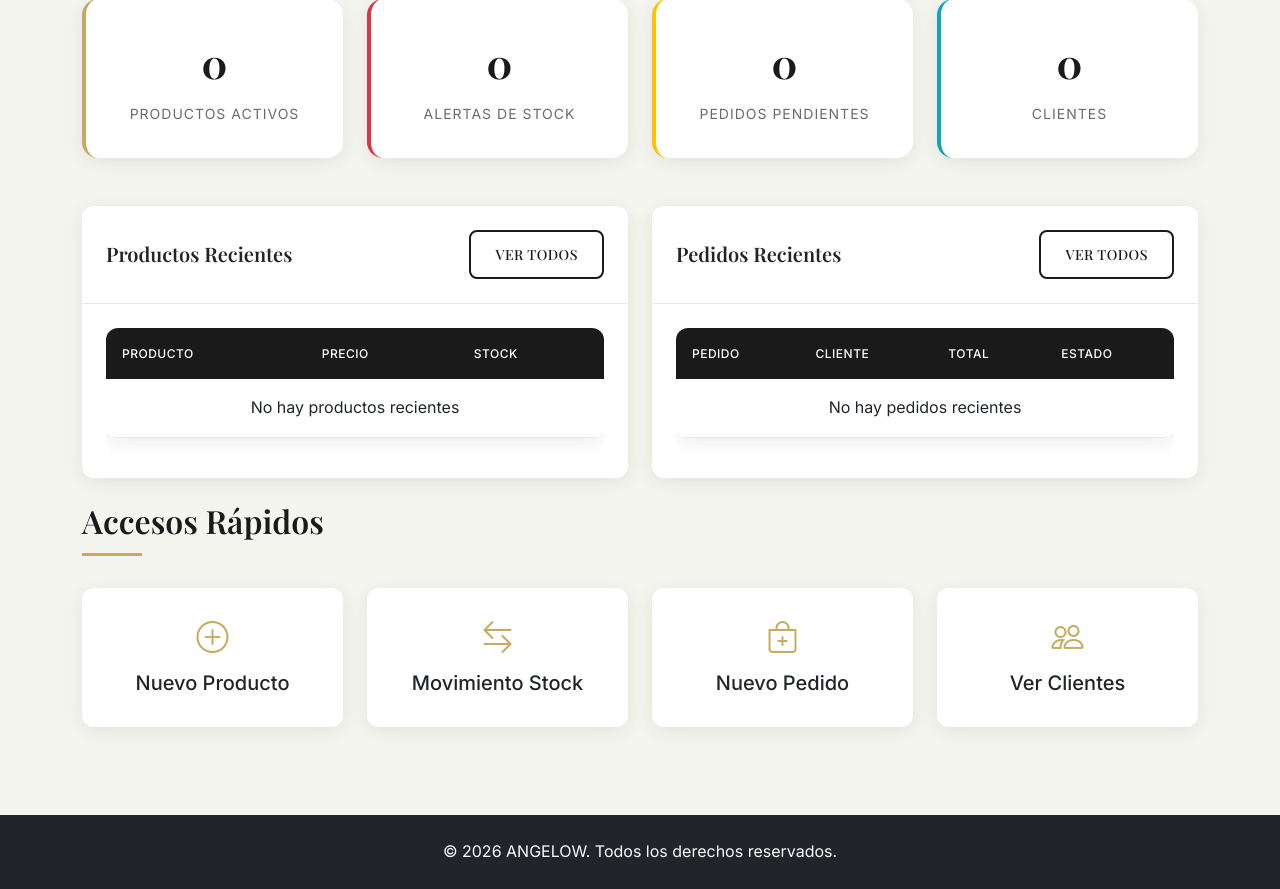
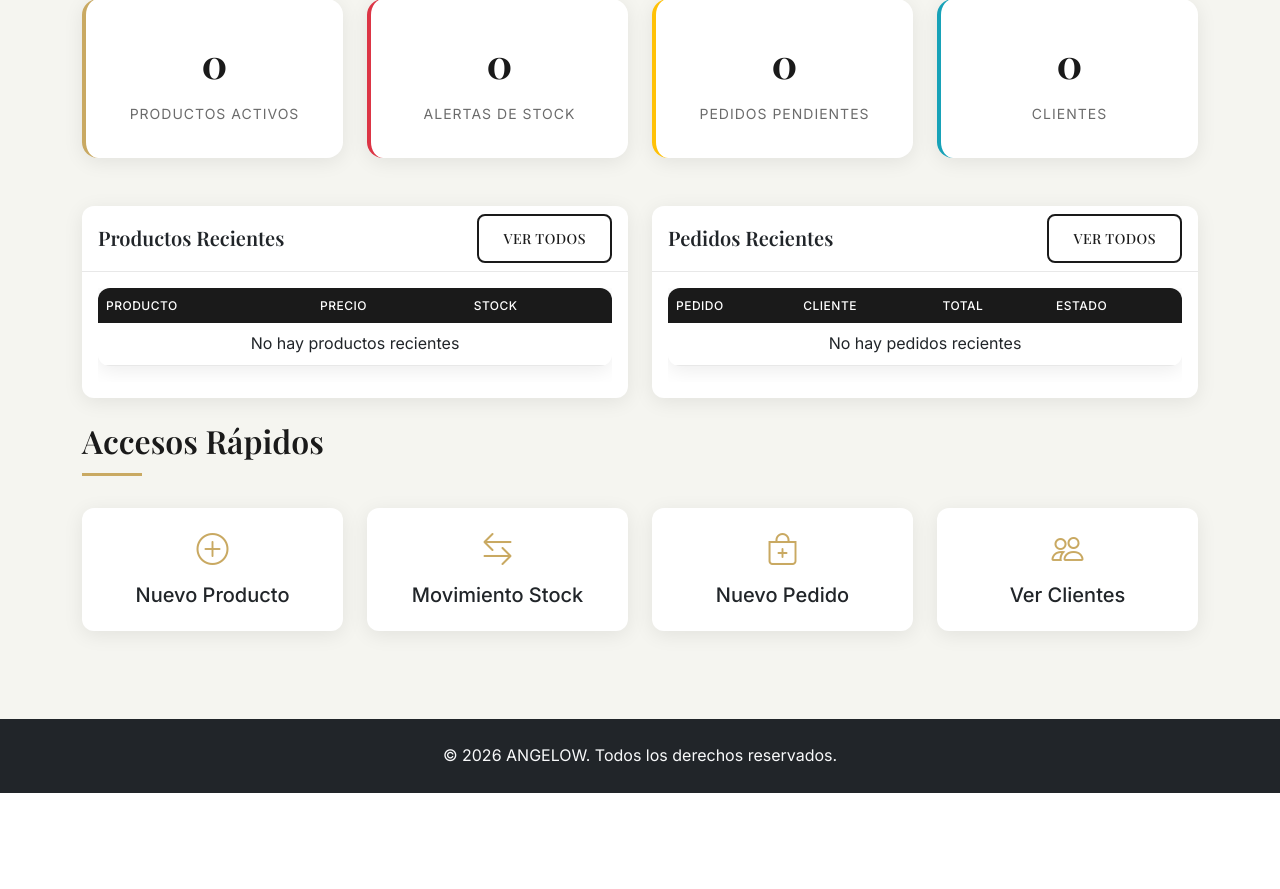
Before and after one commit to SaraHiguita/Angelow-Store, a Django app: page / in a window 1280 px wide. Shown: the part 434-1323 px from the top of the page. After the commit the page ends 1227 px from the top, so only its background shows below. Run offline with Django 5.2, Linux system fonts and the light colour scheme; the visitor is signed in with stand-in values (Sample User, id 1); data comes from the database, SQL or seed files in the repository; data that the repository does not hold is empty; some libraries are stand-ins or nearby versions.

Commit message:
Correcciones de layout CSS y estructura base

```diff
--- a/static/css/style.css
+++ b/static/css/style.css
@@ -31,6 +31,17 @@ body {
     background-color: var(--color-secondary);
     color: var(--color-text);
     line-height: 1.6;
+    min-height: 100vh;
+    display: flex;
+    flex-direction: column;
+}
+
+main {
+    flex: 1;
+}
+
+footer {
+    flex-shrink: 0;
 }
 
 /* ==========================================
@@ -137,25 +148,14 @@ body {
     box-shadow: var(--shadow-soft);
     transition: var(--transition);
     overflow: hidden;
-    height: 100%;
-}
-
-.card:hover {
-    transform: translateY(-5px);
-    box-shadow: var(--shadow-medium);
 }
 
 .card-header {
     background: transparent;
     border-bottom: 1px solid var(--color-border);
-    padding: 1.5rem;
     font-family: var(--font-serif);
     font-weight: 600;
     font-size: 1.25rem;
-}
-
-.card-body {
-    padding: 1.5rem;
 }
 
 /* ==========================================
@@ -249,12 +249,10 @@ body {
     text-transform: uppercase;
     letter-spacing: 0.5px;
     font-size: 0.75rem;
-    padding: 1rem;
     border: none;
 }
 
 .table tbody td {
-    padding: 1rem;
     vertical-align: middle;
     border-bottom: 1px solid var(--color-border);
 }
@@ -445,10 +443,21 @@ body {
 .badge-warning { background: #fff3cd; color: #856404; }
 .badge-danger { background: #f8d7da; color: #721c24; }
 .badge-info { background: #d1ecf1; color: #0c5460; }
+.badge-secondary { background: #e2e3e5; color: #383d41; }
+.badge-primary { background: #cfe2ff; color: #084298; }
 
 /* ==========================================
    UTILITIES
    ========================================== */
+.product-description p {
+    margin-bottom: 0.25rem;
+    line-height: 1.5;
+}
+
+.product-description {
+    white-space: pre-line;
+}
+
 .section-title {
     font-family: var(--font-serif);
     font-size: 2rem;
@@ -490,3 +499,9 @@ body {
     .login-card { padding: 2rem; }
     .stat-card { margin-bottom: 1rem; }
 }
+
+@media (max-width: 576px) {
+    .product-card .product-image { height: 200px; }
+    .stat-number { font-size: 1.8rem; }
+    .section-title { font-size: 1.5rem; }
+}
```
